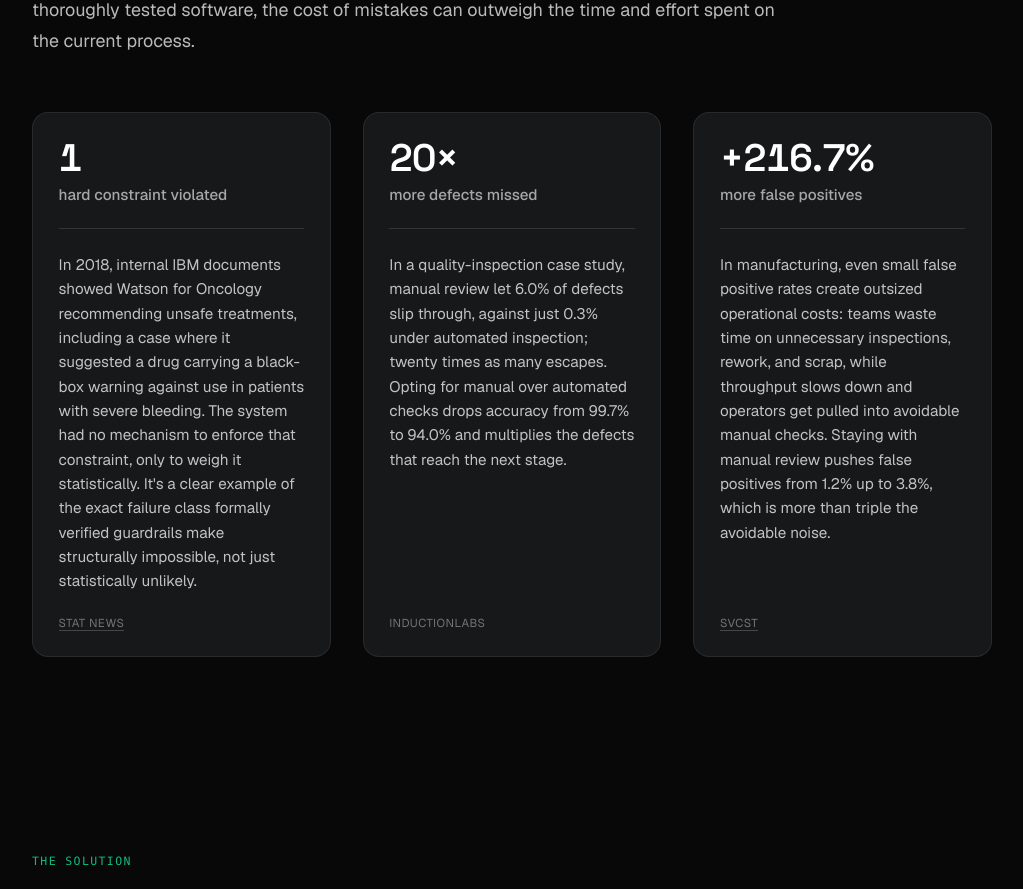
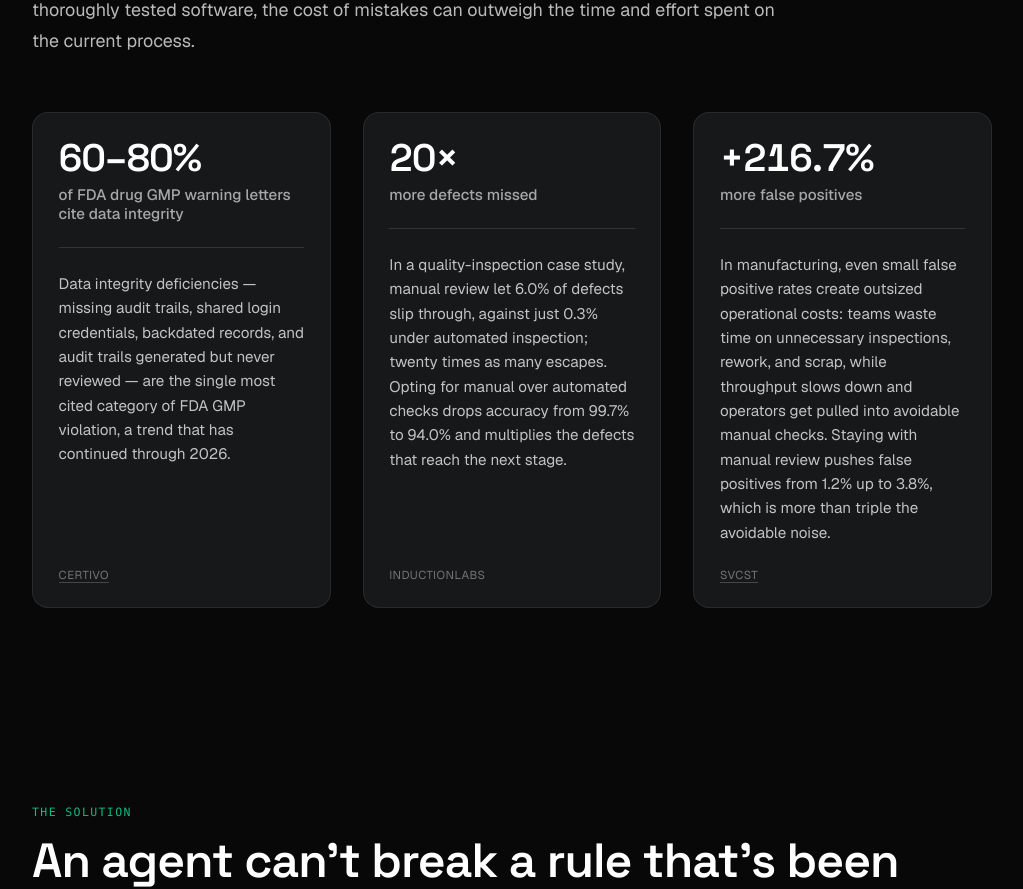
Before and after one commit to bijectai/website, a React (Vite) app: page / in a window 1280 px wide. Shown: the part 1080-1969 px from the top of the page, without its empty margins (128-1151 px from the left). Built offline with nearby package versions, Linux system fonts and the light colour scheme.

Commit message:
new example

```diff
--- a/src/components/Problem.tsx
+++ b/src/components/Problem.tsx
@@ -21,28 +21,26 @@ export function Problem() {
         <div className="problem-cards">
           <article className="problem-card">
             <p className="problem-card-metric">
-              <CountUp from={0} to={1} />
+              <CountUp from={0} to={80} prefix="60–" suffix="%" />
             </p>
-            <p className="problem-card-context">hard constraint violated</p>
+            <p className="problem-card-context">
+              of FDA drug GMP warning letters cite data integrity
+            </p>
             <hr className="problem-card-rule" />
             <p className="problem-card-body">
-              In 2018, internal IBM documents showed Watson for Oncology
-              recommending unsafe treatments, including a case where it
-              suggested a drug carrying a black-box warning against use in
-              patients with severe bleeding. The system had no mechanism to
-              enforce that constraint, only to weigh it statistically. It's a
-              clear example of the exact failure class formally verified
-              guardrails make structurally impossible, not just statistically
-              unlikely.
+              Data integrity deficiencies — missing audit trails, shared login
+              credentials, backdated records, and audit trails generated but
+              never reviewed — are the single most cited category of FDA GMP
+              violation, a trend that has continued through 2026.
             </p>
             <p className="problem-card-ref">
               <a
                 className="problem-card-ref-link"
-                href="https://www.statnews.com/2018/07/25/ibm-watson-recommended-unsafe-incorrect-treatments/"
+                href="https://www.certivo.io/blog/fda-warning-letters-data-integrity"
                 target="_blank"
                 rel="noopener noreferrer"
               >
-                STAT News
+                CERTIVO
               </a>
             </p>
           </article>
```
